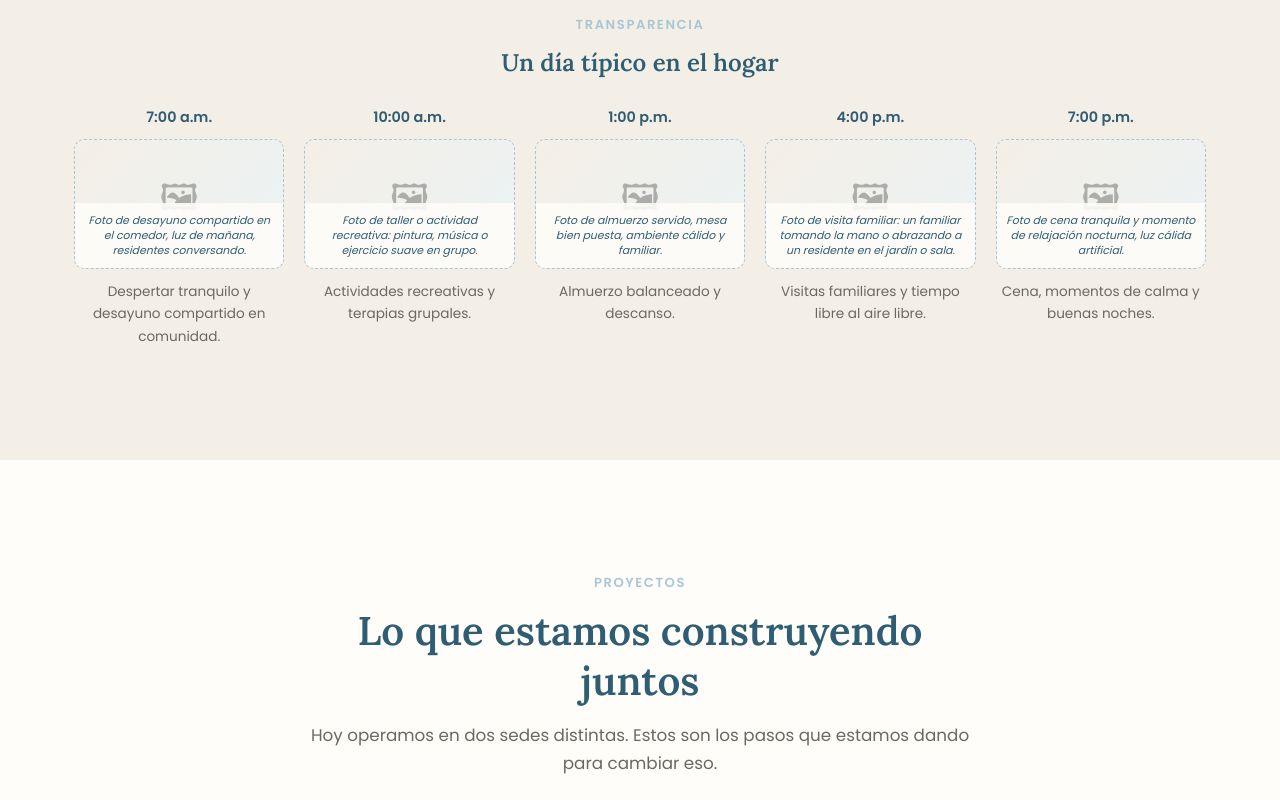
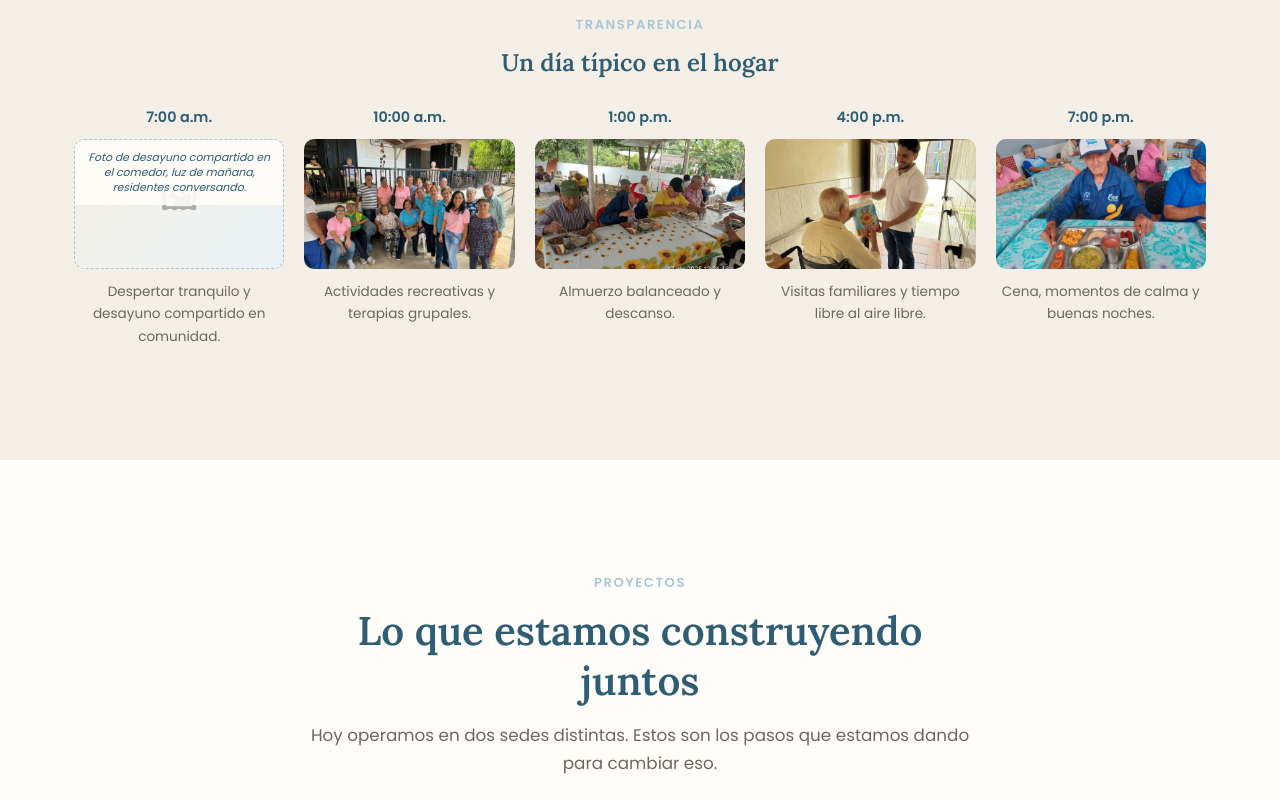
Before and after one commit to gosimona/fundacion-hogar-adulto-mayor, a plain HTML site: page index.html in a window 1280 px wide. Shown: the part 6520-7320 px from the top of the page. Drawn offline with Linux system fonts and the light colour scheme; a script that the page names is missing.

Commit message:
Agregar fotos reales del día a día y de voluntariado
Se reemplazan cuatro placeholders de "Un día típico en el hogar"
(actividad, almuerzo, visita, cena) y la foto del testimonio de
voluntariado con imágenes reales entregadas por la fundación.

```diff
--- a/css/styles.css
+++ b/css/styles.css
@@ -509,7 +509,7 @@
 .day-timeline { display: grid; grid-template-columns: repeat(5, 1fr); gap: 1.25rem; }
 .day-item { text-align: center; }
 .day-time { display: block; font-weight: 600; color: var(--color-blue-deep); margin-bottom: 0.6rem; font-size: 0.9rem; }
-.day-img { min-height: 130px; margin-bottom: 0.75rem; border-radius: var(--radius-sm); }
+.day-img { min-height: 130px; height: 130px; width: 100%; margin-bottom: 0.75rem; border-radius: var(--radius-sm); object-fit: cover; display: block; }
 .day-img::after { font-size: 0.68rem; padding: 0.6rem 0.6rem; }
 .day-item p { font-size: 0.85rem; color: var(--color-text-soft); }
 @media (max-width: 900px) {
@@ -680,7 +680,7 @@
   padding: var(--space-lg);
   margin-bottom: var(--space-lg);
 }
-.testimonial-photo { border-radius: 50%; min-height: 160px; aspect-ratio: 1/1; }
+.testimonial-photo { border-radius: 50%; min-height: 160px; width: 160px; aspect-ratio: 1/1; object-fit: cover; display: block; }
 .testimonial-photo::after { display: none; }
 .testimonial blockquote { margin: 0; }
 .testimonial p { font-family: var(--font-display); font-size: 1.2rem; font-style: italic; color: var(--color-blue-deep); margin-bottom: 0.75rem; }
--- a/index.html
+++ b/index.html
@@ -362,22 +362,22 @@
           </div>
           <div class="day-item reveal">
             <span class="day-time">10:00 a.m.</span>
-            <div class="day-img img-placeholder" data-desc="Foto de taller o actividad recreativa: pintura, música o ejercicio suave en grupo."></div>
+            <img class="day-img" src="assets/images/dia-actividad.jpg" alt="Residentes y equipo de FHAMN compartiendo en una actividad grupal">
             <p>Actividades recreativas y terapias grupales.</p>
           </div>
           <div class="day-item reveal">
             <span class="day-time">1:00 p.m.</span>
-            <div class="day-img img-placeholder" data-desc="Foto de almuerzo servido, mesa bien puesta, ambiente cálido y familiar."></div>
+            <img class="day-img" src="assets/images/dia-almuerzo.jpg" alt="Residentes de FHAMN almorzando juntos al aire libre">
             <p>Almuerzo balanceado y descanso.</p>
           </div>
           <div class="day-item reveal">
             <span class="day-time">4:00 p.m.</span>
-            <div class="day-img img-placeholder" data-desc="Foto de visita familiar: un familiar tomando la mano o abrazando a un residente en el jardín o sala."></div>
+            <img class="day-img" src="assets/images/dia-visita-familiar.jpg" alt="Voluntario entregando un regalo a un residente de FHAMN">
             <p>Visitas familiares y tiempo libre al aire libre.</p>
           </div>
           <div class="day-item reveal">
             <span class="day-time">7:00 p.m.</span>
-            <div class="day-img img-placeholder" data-desc="Foto de cena tranquila y momento de relajación nocturna, luz cálida artificial."></div>
+            <img class="day-img" src="assets/images/dia-cena.jpg" alt="Residente de FHAMN disfrutando de su comida en el comedor">
             <p>Cena, momentos de calma y buenas noches.</p>
           </div>
         </div>
@@ -532,7 +532,7 @@
       </div>
 
       <div class="testimonial reveal">
-        <div class="testimonial-photo img-placeholder" data-desc="Foto de retrato de un voluntario real sonriendo, idealmente junto a un residente."></div>
+        <img class="testimonial-photo" src="assets/images/voluntario-testimonio.jpg" alt="Voluntarias de FHAMN sonriendo mientras sirven alimentos">
         <blockquote>
           <p>"Empecé viniendo un sábado al mes y hoy es lo que más espero en mi semana. Aquí no solo doy, recibo mucho más de lo que imaginaba."</p>
           <footer>— Nombre Apellido, voluntario desde 2022</footer>
```
Also changed, not shown: assets/images/dia-actividad.jpg (added), assets/images/dia-almuerzo.jpg (added), assets/images/dia-cena.jpg (added), assets/images/dia-visita-familiar.jpg (added), assets/images/voluntario-testimonio.jpg (added).
